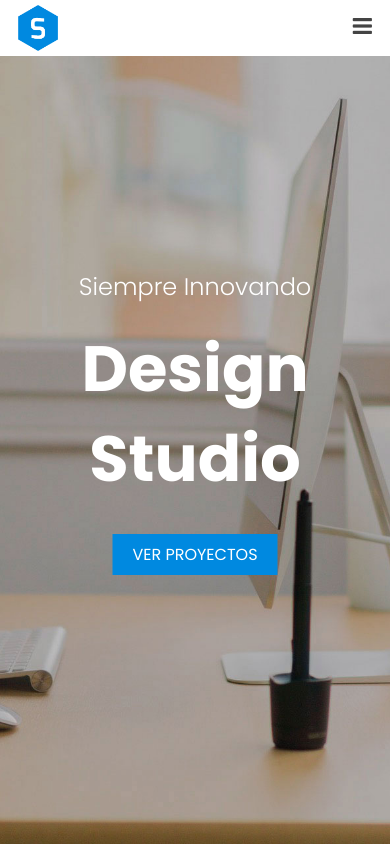
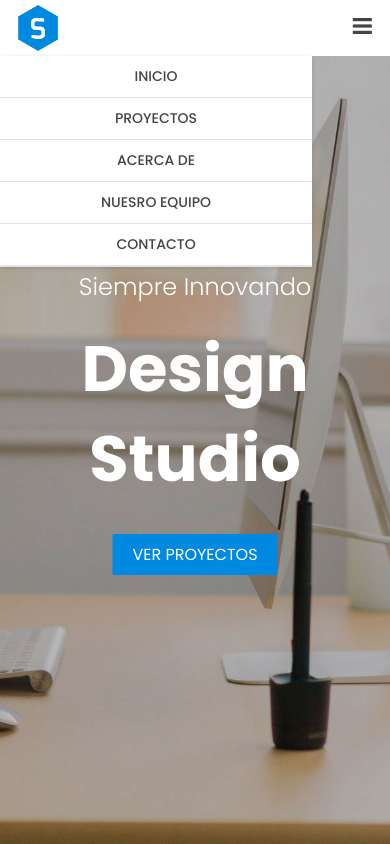
Before and after one commit to Atom-137/Pagina-con-Jquery, a plain HTML site: page index.html in a window 390 px wide. Both pictures are taken after a click on the link 362 px from the left and 27 px from the top of the page. Shown: the top 844 px of the page. Drawn offline with Linux system fonts and the light colour scheme.

Commit message:
Añadiendo funcionalidad al menu en dispositivos móviles

```diff
--- a/index.html
+++ b/index.html
@@ -312,6 +312,7 @@
       <script src="js/modal.js"></script>
       <script src="js/slider.js"></script>
       <script src="js/validacion.js"></script>
+      <script src="js/menuMobile.js"></script>
 
 
 
--- /dev/null
+++ b/js/menuMobile.js
@@ -0,0 +1,23 @@
+$(document).ready(function () {
+
+  var numero = 1;
+  $('#btnMenu').on('click',function (e) {
+    e.preventDefault();
+    if(numero ==1){
+      $('.menu-mobile .menu-principal').animate({left: 0},300, function () {
+        numero = 0;
+      });
+    }else{
+      $('.menu-mobile .menu-principal').animate({left: '-100%'},300, function () {
+        numero = 1;
+      });
+    }
+  })
+
+  $('.menu-mobile .menu-principal a').on('click', function () {
+    $('.menu-mobile .menu-principal').animate({left: '-100%'},300, function () {
+      numero = 1;
+    });
+  })
+
+});
```
